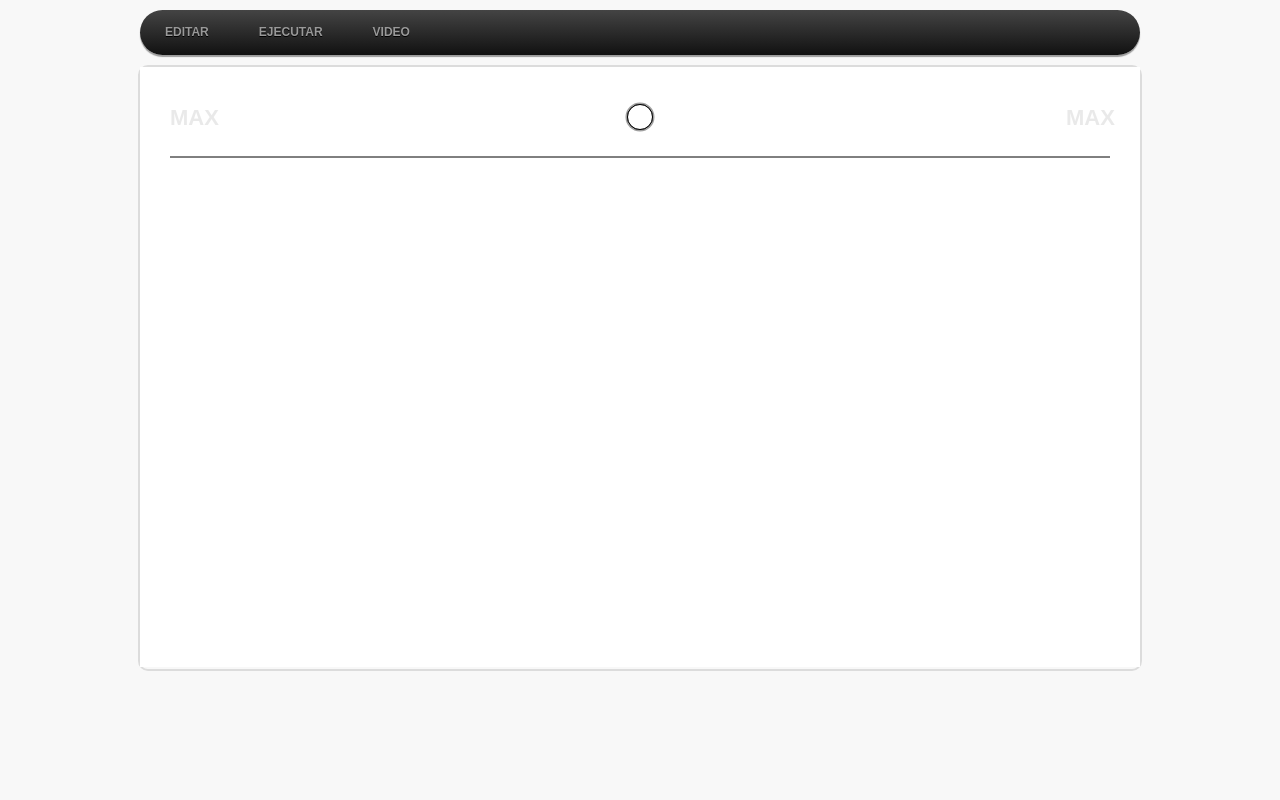
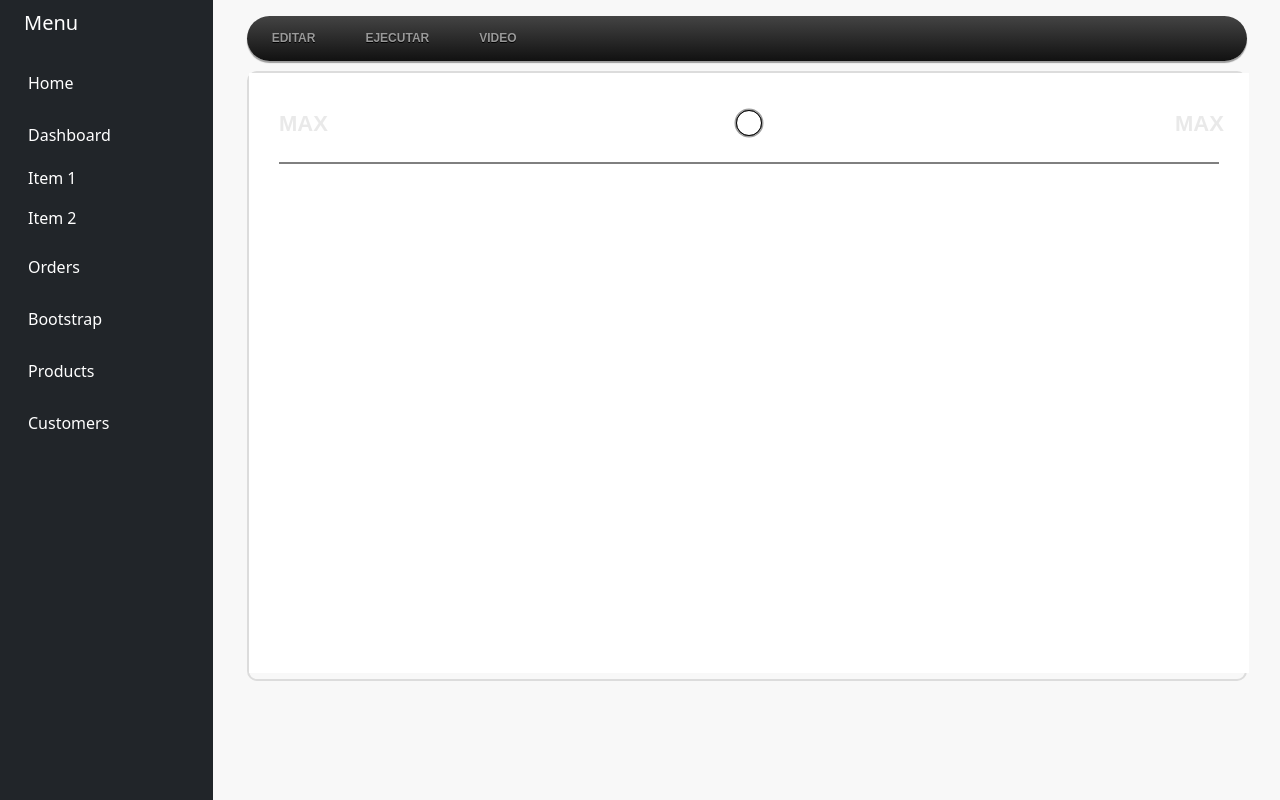
Before and after one commit to M4t3B4rriga/MinMax, a plain HTML site: page index.html in a window 1280 px wide. Drawn offline with nearby package versions, Linux system fonts and the light colour scheme.

Commit message:
SideBar: sidebar agregado en el idnex.html

```diff
--- a/index.html
+++ b/index.html
@@ -8,6 +8,7 @@
 	<script type="text/javascript" src="js/jquery-1.8.3.js"></script>
 	<script type="text/javascript" src="js/jquery-ui-1.9.2.custom.min.js"></script>
 	<script type="text/javascript" src="js/main.js"></script>
+	<link href="https://cdn.jsdelivr.net/npm/bootstrap@5.3.3/dist/css/bootstrap.min.css" rel="stylesheet" integrity="sha384-QWTKZyjpPEjISv5WaRU9OFeRpok6YctnYmDr5pNlyT2bRjXh0JMhjY6hW+ALEwIH" crossorigin="anonymous">
 
 <style>
 
@@ -16,11 +17,6 @@
 		padding: 0px;
 		margin: 0px;
 		background: rgb(248,248,248);
-	}
-	body{
-		margin-top: 10px;
-		font: 62.5% "Trebuchet MS", sans-serif;
-		color: #666;
 	}
 
 	#divOpcoes {
@@ -73,6 +69,74 @@
 
 <body>
 
+	<div class="container-fluid">
+		<div class="row flex-nowrap">
+			<div class="col-auto col-md-3 col-xl-2 px-sm-2 px-0 bg-dark text-white">
+				<div class="d-flex flex-column align-items-center align-items-sm-start px-3 pt-2 text-white min-vh-100">
+					<a href="/" class="d-flex align-items-center pb-3 mb-md-0 me-md-auto text-white text-decoration-none">
+						<span class="fs-5 d-none d-sm-inline">Menu</span>
+					</a>
+					<ul class="nav nav-pills flex-column mb-sm-auto mb-0 align-items-center align-items-sm-start" id="menu">
+						<li class="nav-item">
+							<a href="#" class="nav-link align-middle px-0 text-white">
+								<i class="fs-4 bi-house"></i> <span class="ms-1 d-none d-sm-inline">Home</span>
+							</a>
+						</li>
+						<li>
+							<a href="#submenu1" data-bs-toggle="collapse" class="nav-link px-0 align-middle text-white">
+								<i class="fs-4 bi-speedometer2"></i> <span class="ms-1 d-none d-sm-inline">Dashboard</span> </a>
+							<ul class="collapse show nav flex-column ms-1" id="submenu1" data-bs-parent="#menu">
+								<li class="w-100">
+									<a href="#" class="nav-link px-0 text-white"> <span class="d-none d-sm-inline">Item</span> 1 </a>
+								</li>
+								<li>
+									<a href="#" class="nav-link px-0 text-white"> <span class="d-none d-sm-inline">Item</span> 2 </a>
+								</li>
+							</ul>
+						</li>
+						<li>
+							<a href="#" class="nav-link px-0 align-middle text-white">
+								<i class="fs-4 bi-table"></i> <span class="ms-1 d-none d-sm-inline">Orders</span></a>
+						</li>
+						<li>
+							<a href="#submenu2" data-bs-toggle="collapse" class="nav-link px-0 align-middle text-white">
+								<i class="fs-4 bi-bootstrap"></i> <span class="ms-1 d-none d-sm-inline">Bootstrap</span></a>
+							<ul class="collapse nav flex-column ms-1" id="submenu2" data-bs-parent="#menu">
+								<li class="w-100">
+									<a href="#" class="nav-link px-0 text-white"> <span class="d-none d-sm-inline">Item</span> 1</a>
+								</li>
+								<li>
+									<a href="#" class="nav-link px-0 text-white"> <span class="d-none d-sm-inline">Item</span> 2</a>
+								</li>
+							</ul>
+						</li>
+						<li>
+							<a href="#submenu3" data-bs-toggle="collapse" class="nav-link px-0 align-middle text-white">
+								<i class="fs-4 bi-grid"></i> <span class="ms-1 d-none d-sm-inline">Products</span> </a>
+								<ul class="collapse nav flex-column ms-1" id="submenu3" data-bs-parent="#menu">
+								<li class="w-100">
+									<a href="#" class="nav-link px-0 text-white"> <span class="d-none d-sm-inline">Product</span> 1</a>
+								</li>
+								<li>
+									<a href="#" class="nav-link px-0 text-white"> <span class="d-none d-sm-inline">Product</span> 2</a>
+								</li>
+								<li>
+									<a href="#" class="nav-link px-0 text-white"> <span class="d-none d-sm-inline">Product</span> 3</a>
+								</li>
+								<li>
+									<a href="#" class="nav-link px-0 text-white"> <span class="d-none d-sm-inline">Product</span> 4</a>
+								</li>
+							</ul>
+						</li>
+						<li>
+							<a href="#" class="nav-link px-0 align-middle text-white">
+								<i class="fs-4 bi-people"></i> <span class="ms-1 d-none d-sm-inline">Customers</span> </a>
+						</li>
+					</ul>
+					<hr>
+				</div>
+			</div>
+			<div class="col py-3">
 				<ul class="menu">
 					<li>
 						<a href="#">Editar</a>
@@ -117,8 +181,11 @@
 					Your browser must be very old. It provides no canvas support.
 					</canvas>
 				</div>
+			</div>
+		</div>
+	</div>
 
-
+	<script src="https://cdn.jsdelivr.net/npm/bootstrap@5.3.3/dist/js/bootstrap.bundle.min.js" integrity="sha384-YvpcrYf0tY3lHB60NNkmXc5s9fDVZLESaAA55NDzOxhy9GkcIdslK1eN7N6jIeHz" crossorigin="anonymous"></script>
 </body>
 
 </html>
```
Lines whose indentation alone changed are shown as unchanged.
